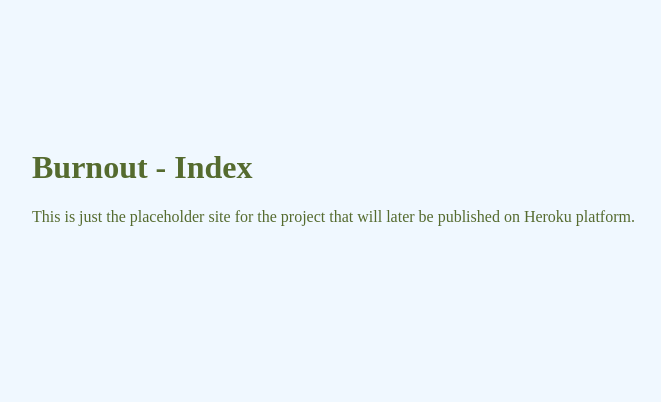
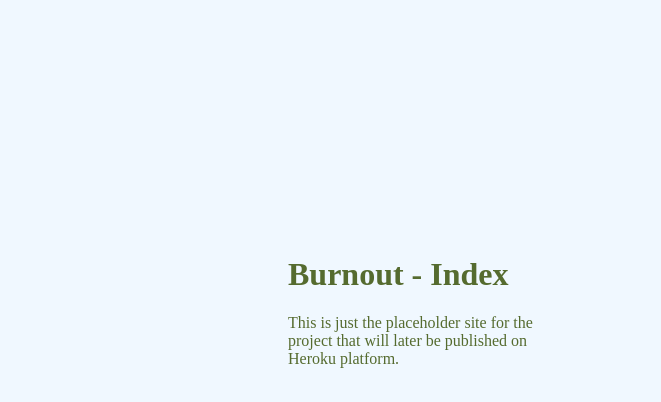
Before and after one commit to mangabear4dn/burnout, a plain HTML site: page index.html in a window 1280 px wide. Shown: the whole page, without its empty margins (224-885 px from the left). Drawn offline with Linux system fonts and the light colour scheme.

Commit message:
Add more styling to the index

```diff
--- a/assets/css/style.css
+++ b/assets/css/style.css
@@ -5,3 +5,6 @@ body {
     font-family: 'Times New Roman', Times, serif;
     color: darkolivegreen;
 }
+ div {
+    margin: 10vw 20vw 10vw;
+ }
--- a/index.html
+++ b/index.html
@@ -9,9 +9,11 @@
 </head>
 <body>
 
-    <h1>Burnout - Index</h1>
+    <div>
+        <h1>Burnout - Index</h1>
 
-    <p>This is just the placeholder site for the project that will later be published on Heroku platform.</p>
+        <p>This is just the placeholder site for the project that will later be published on Heroku platform.</p>
+    </div>
 
 </body>
 </html>
```
